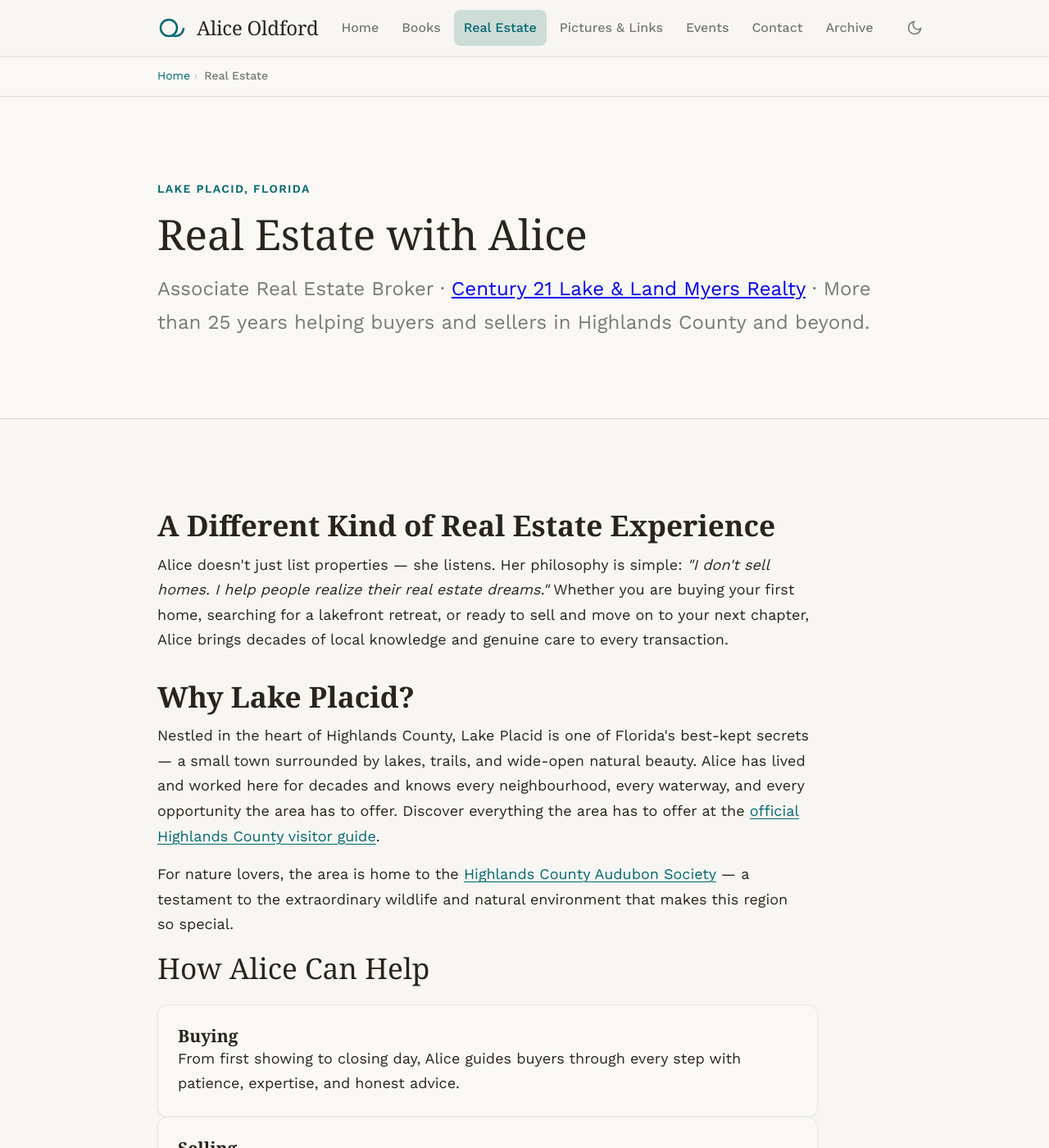
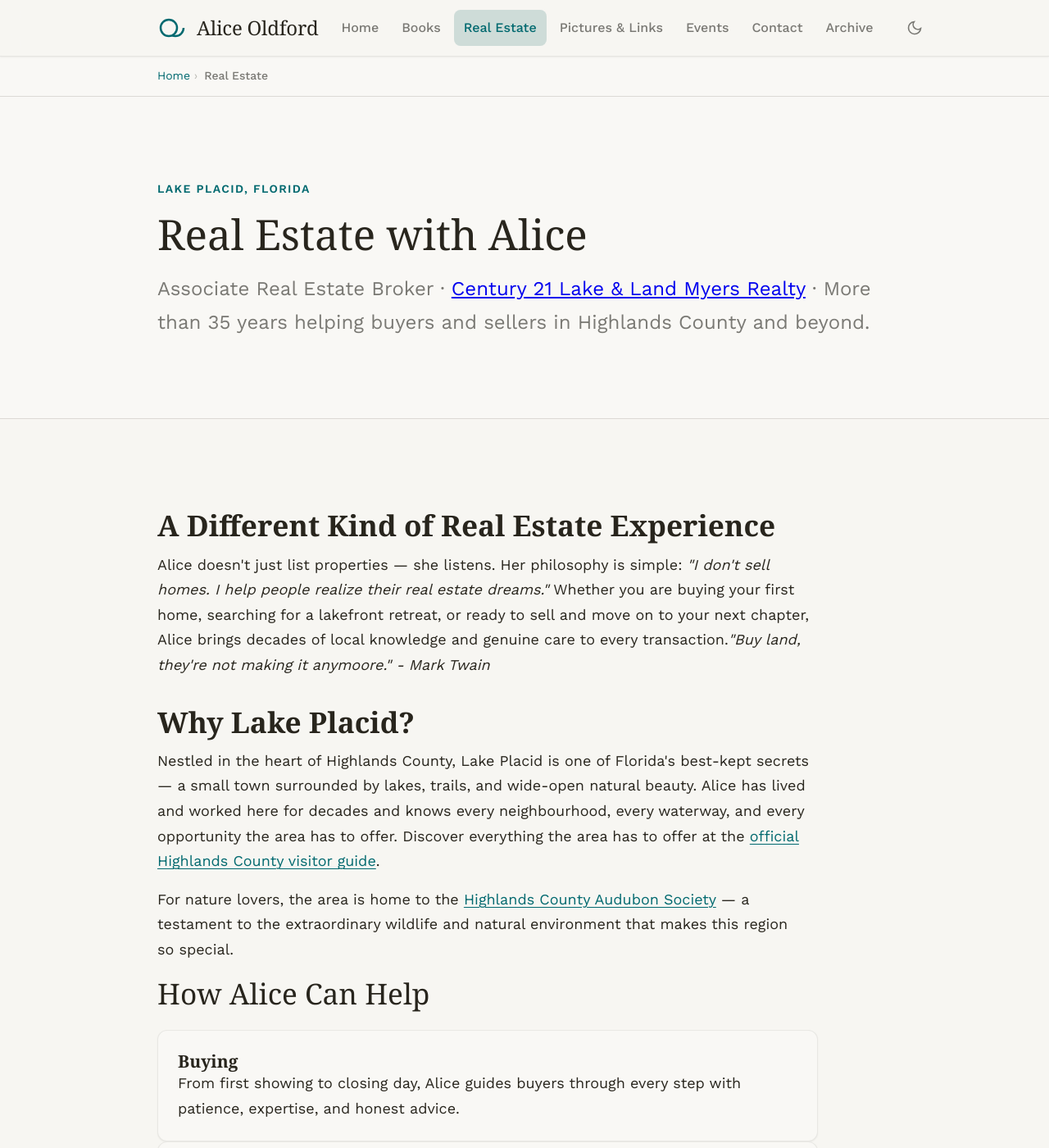
Before and after one commit to stuart-dotcom/aliceoldford.com, a Jekyll site: the page built from realestate.html, in a window 1280 px wide and 1400 px high. Shown: the whole window at 82% size. Built offline with Jekyll 4.4.1, drawn with Linux system fonts in a browser that asks for light colours; some web fonts are replaced; some of the changed text lies outside the part shown.

Commit message:
Update years of experience and refine descriptions

```diff
--- a/realestate.html
+++ b/realestate.html
@@ -17,7 +17,7 @@ breadcrumbs:
     <p class="page-hero__lead">
       Associate Real Estate Broker ·
       <a href="https://century21lakeandlandmyersrealty.com/" target="_blank" rel="noopener noreferrer">Century 21 Lake &amp; Land Myers Realty</a> ·
-      More than 25 years helping buyers and sellers in Highlands County and beyond.
+      More than 35 years helping buyers and sellers in Highlands County and beyond.
     </p>
   </div>
 </section>
@@ -32,7 +32,7 @@ breadcrumbs:
         <em>"I don't sell homes. I help people realize their real estate dreams."</em>
         Whether you are buying your first home, searching for a lakefront retreat, or
         ready to sell and move on to your next chapter, Alice brings decades of local
-        knowledge and genuine care to every transaction.
+        knowledge and genuine care to every transaction.<em>"Buy land, they're not making it anymoore." - Mark Twain</em>
       </p>
       <h2>Why Lake Placid?</h2>
       <p>
```
Also changed, not shown: other parts of realestate.html (+1 -1 lines).
